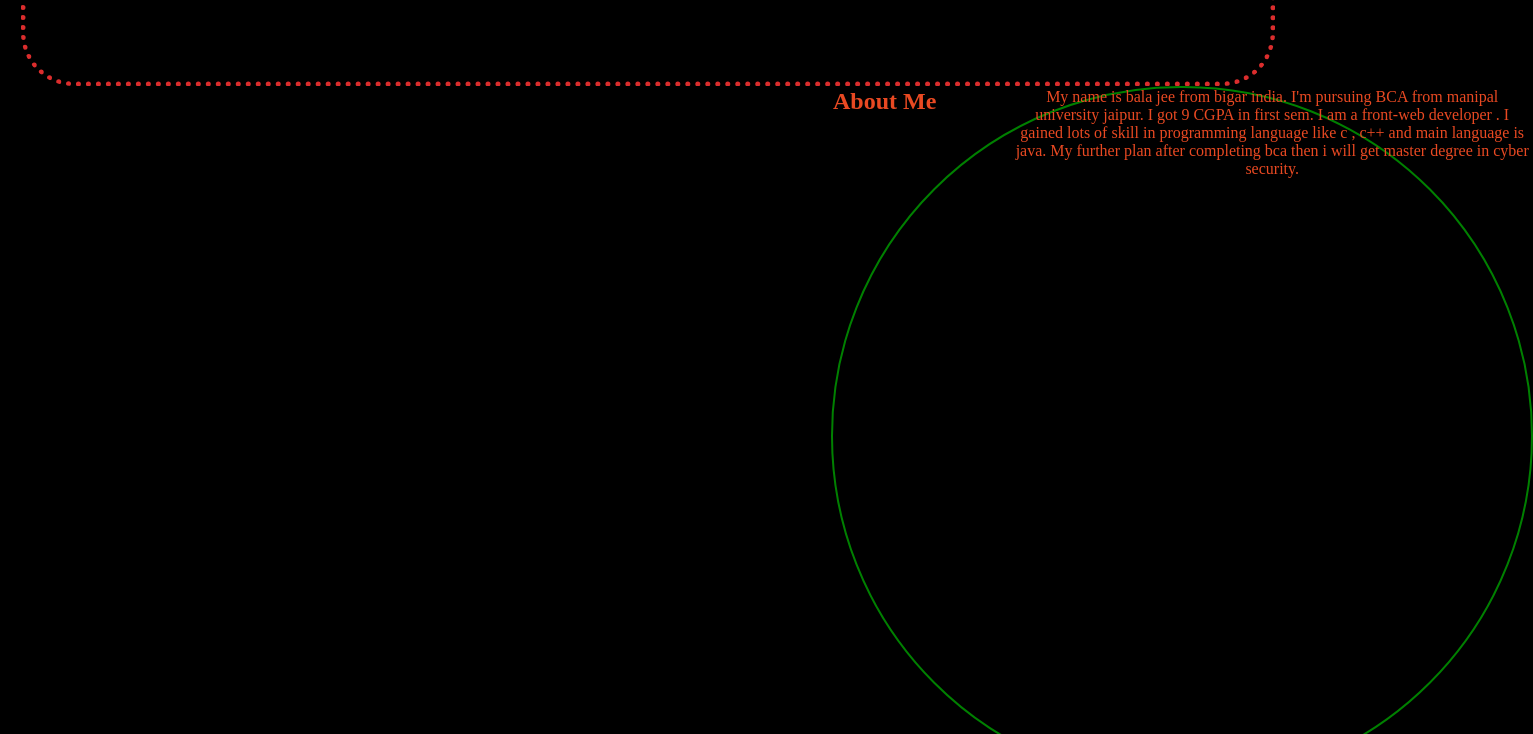
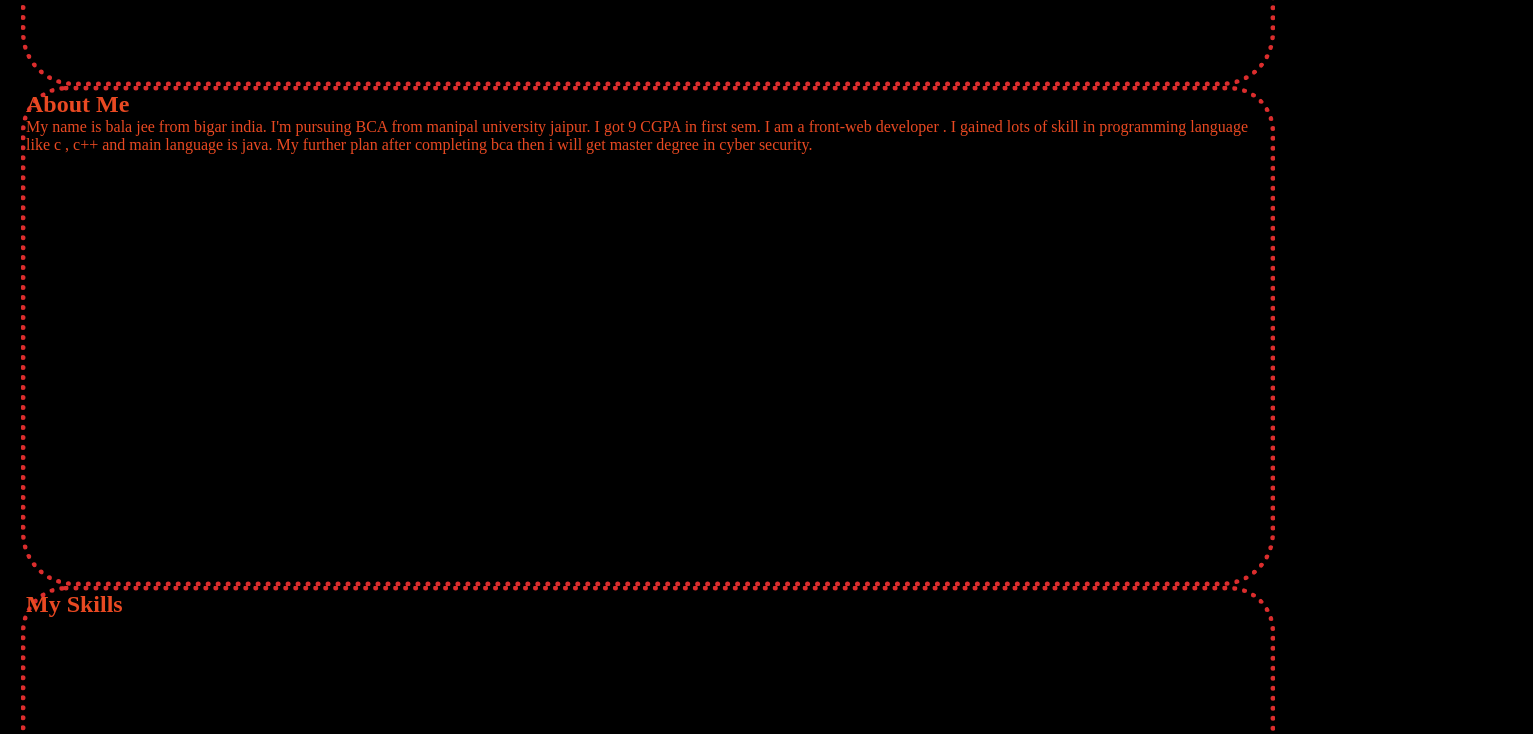
Before and after one commit to abhishek808319/my_portfolio_website, a plain HTML site: page index.html in a window 1280 px wide. Shown: the part 610-1344 px from the top of the page, 1533 px wide, since content can reach past the window. Drawn offline with Linux system fonts and the light colour scheme; a script that the page names is missing.

Commit message:
Update index.css

```diff
--- a/index.css
+++ b/index.css
@@ -240,30 +240,14 @@ text-shadow: 2px 2px 10px #830000, 4px 3px 2px #23c7aa
 
 /* about-us */
 #about_us {
- height: auto;
- width: 98%;
- margin-left: 21px;
- margin-right: 10px;
- border-radius: 45px 45px 53px 53px;
+ border: 5px dotted rgb(219, 45, 45);
+    height: 500px;
+    width: 98%;
+    margin-left: 21px;
+    margin-right: 10px;
+    border-radius: 45px 45px 53px 53px;
 }
-#about_us_box{
-    display: flex;
 
-    height: 700px;
-    width: 56%;
- border: 2px solid green;
-    border-radius: 491px;
-    flex-direction: row;
-
-    align-items: flex-start;
-    justify-content: center;
-    align-content: space-between;
-    position: relative;
-    left: 810px;
-}
-    #paragraph{
-        text-align: center;
-    }
 
 /* footer */
 
```
